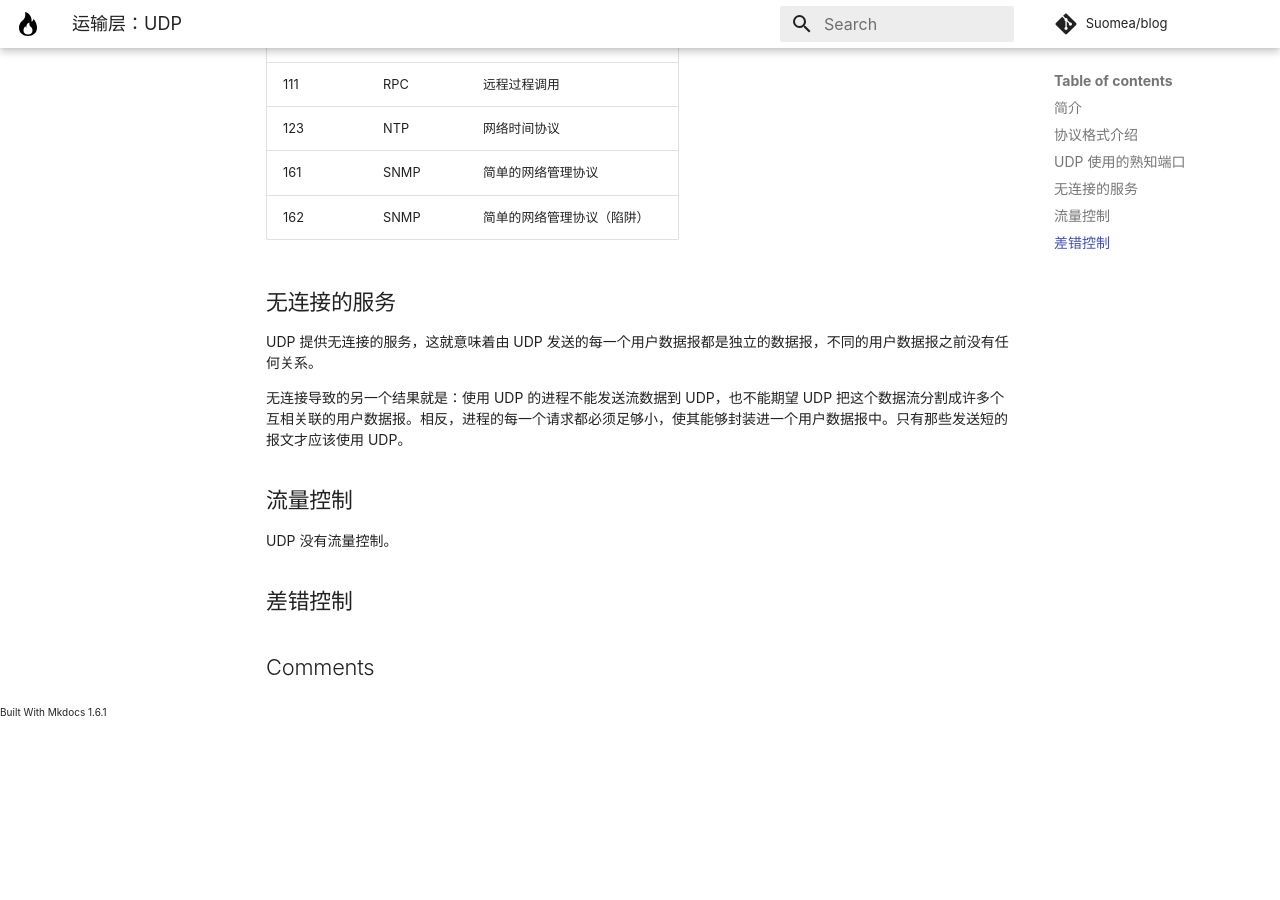
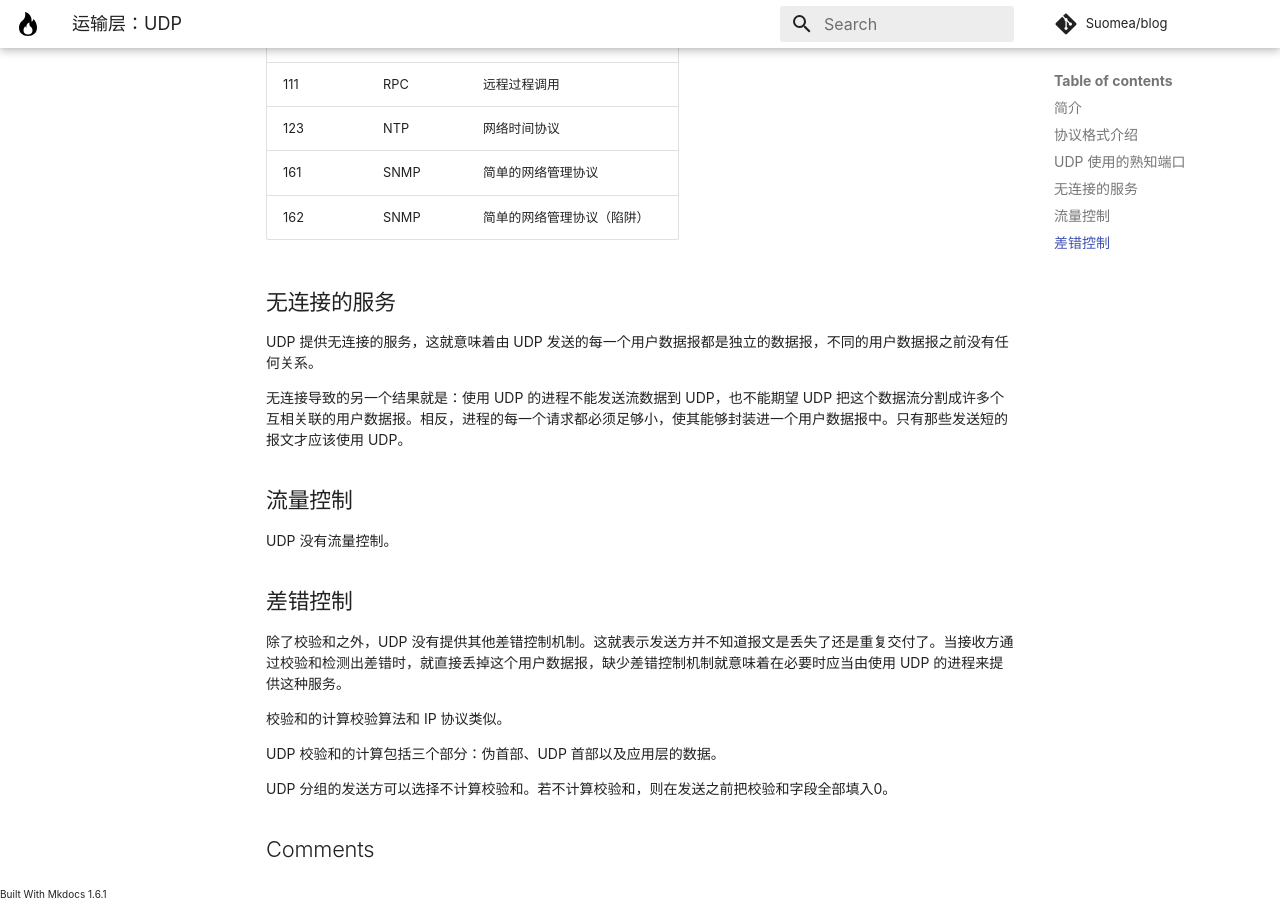
Before and after one commit to Suomea/blog, an MkDocs documentation site: the page built from docs/Network/运输层：UDP.md, in a window 1280 px wide and 900 px high, scrolled down 1600 px. Built offline with MkDocs 1.6.1 and Material for MkDocs 9.7.7, drawn with Linux system fonts in a browser that asks for light colours; some web fonts are replaced; comment, search, counter and statistics services are not loaded; before the commit the page ends 2318 px from its top, so only the background shows below that.

Commit message:
完善 UDP 协议。

```diff
--- a/docs/Network/运输层：UDP.md
+++ b/docs/Network/运输层：UDP.md
@@ -52,3 +52,11 @@ UDP 提供无连接的服务，这就意味着由 UDP 发送的每一个用户
 UDP 没有流量控制。
 
 ## 差错控制
+
+除了校验和之外，UDP 没有提供其他差错控制机制。这就表示发送方并不知道报文是丢失了还是重复交付了。当接收方通过校验和检测出差错时，就直接丢掉这个用户数据报，缺少差错控制机制就意味着在必要时应当由使用 UDP 的进程来提供这种服务。
+
+校验和的计算校验算法和 IP 协议类似。
+
+UDP 校验和的计算包括三个部分：伪首部、UDP 首部以及应用层的数据。
+
+UDP 分组的发送方可以选择不计算校验和。若不计算校验和，则在发送之前把校验和字段全部填入0。
--- a/mkdocs.yml
+++ b/mkdocs.yml
@@ -70,6 +70,8 @@ nav:
       - OS/汇编——介绍.md
       - OS/汇编——环境搭建.md
       - OS/汇编——寄存器介绍.md
+      - Network/网络层：IP.md
+      - Network/网络层：ICMP.md
 #      - OS/并发——可视性的问题.md
 #      - OS/并发——条件变量.md
 #      - OS/并发——信号量.md
```
Also changed, not shown: docs/Network/Network Tips.md (added, +3 -0 lines), docs/Network/网络层：ICMP.md (+5 -5 lines), docs/Network/网络层：IP.md (+2 -0 lines), docs/LocalFile/Picture/PastedImage20240226202646.png (renamed from docs/LocalFile/Picture/Pasted image 20240226202646.png), docs/LocalFile/Picture/PastedImage20240226202811.png (renamed from docs/LocalFile/Picture/Pasted image 20240226202811.png), docs/LocalFile/Picture/PastedImage20240226202900.png (renamed from docs/LocalFile/Picture/Pasted image 20240226202900.png), 1 other file.
